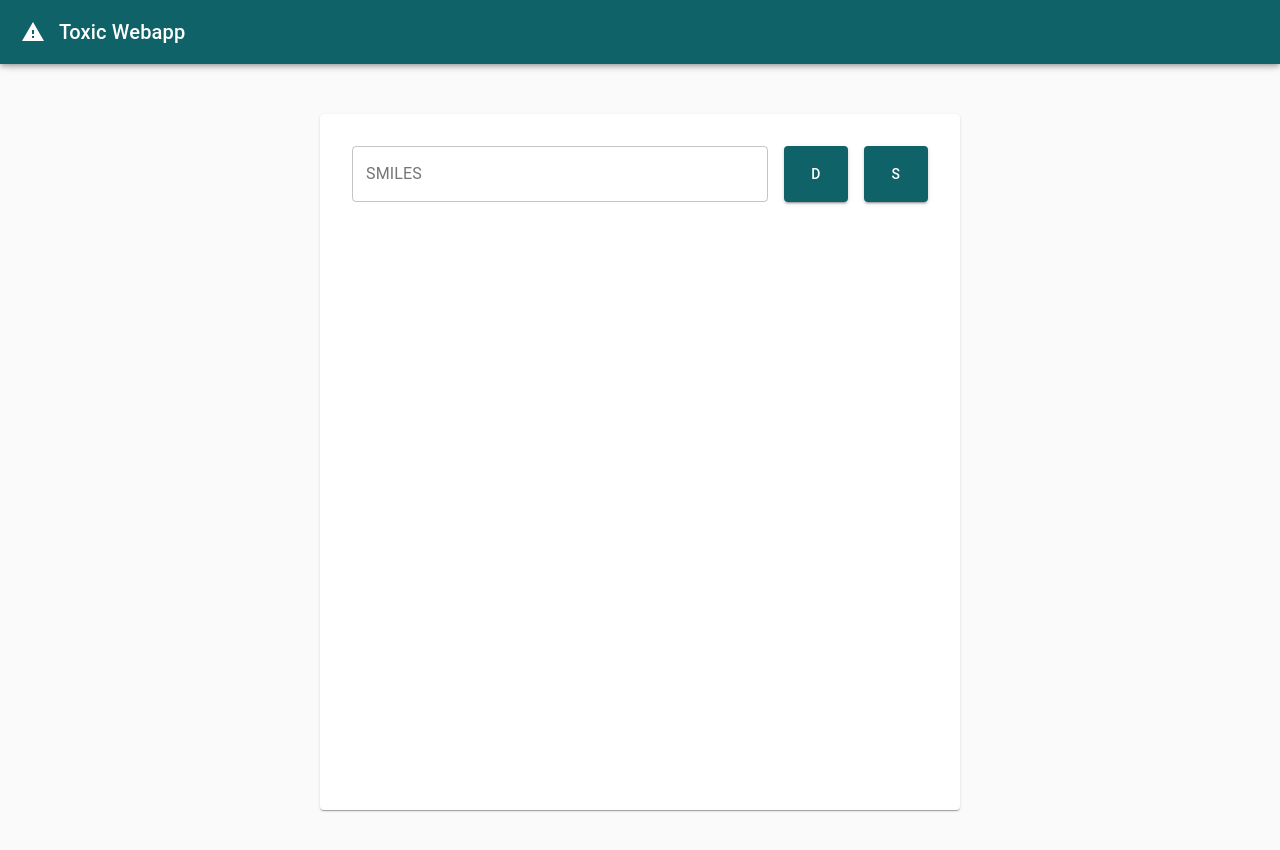
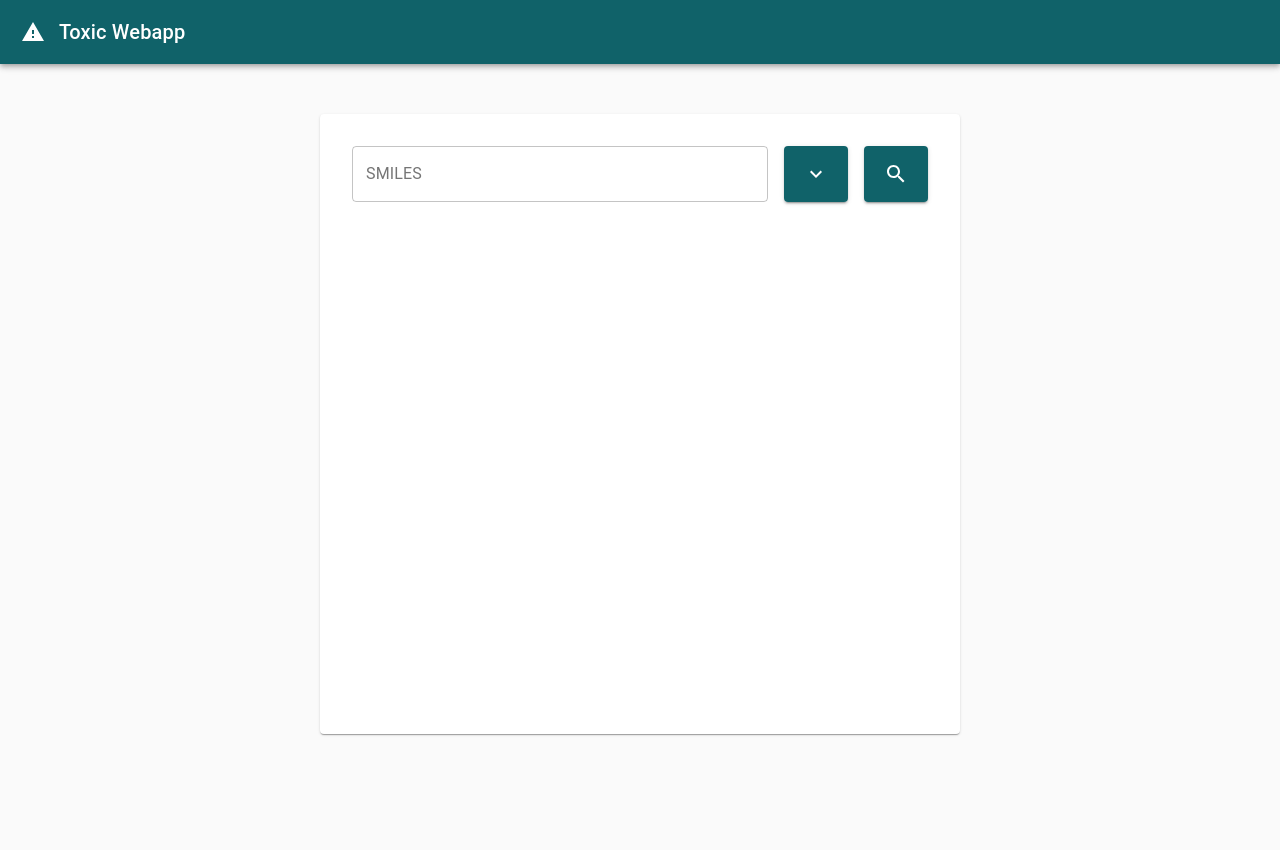
Before and after one commit to Yuugenn/toxic-webservice, a React (Create React App) app in the folder frontend/: page /home in a window 1280 px wide. Shown: the top 850 px of the page. After the commit the page ends 800 px from the top, so only its background shows below. Built offline with nearby package versions, Linux system fonts and the light colour scheme.

Commit message:
fixes frontend

```diff
--- a/frontend/src/components/Home.tsx
+++ b/frontend/src/components/Home.tsx
@@ -1,10 +1,5 @@
 import {makeStyles} from '@material-ui/core';
-import {Button, IconButton, Paper, SvgIcon, TextField} from "@material-ui/core";
-
-//import {KeyboardArrowDown, Search} from '@material-ui/icons';
-import KeyboardArrowDown from "@material-ui/icons/Search";
-import Search from "@material-ui/icons/Search";
-
+import {Button, Paper, SvgIcon, TextField} from "@material-ui/core";
 import React, {useState} from "react";
 import {API_URL} from "../config";
 
@@ -22,11 +17,19 @@ const useStyles = makeStyles((theme) => ({
   },
   button: {
       marginLeft: "16px"
+  },
+  canvas: {
+      width: "500px",
+      height: "500px"
   }
 }));
 
 
 function Home() {
+
+    // SearchIcon and KeyboardArrowDownIcon via material-ui/icons throws errors, so manually with svg path
+    const SearchIcon = <path d="M15.5 14h-.79l-.28-.27C15.41 12.59 16 11.11 16 9.5 16 5.91 13.09 3 9.5 3S3 5.91 3 9.5 5.91 16 9.5 16c1.61 0 3.09-.59 4.23-1.57l.27.28v.79l5 4.99L20.49 19l-4.99-5zm-6 0C7.01 14 5 11.99 5 9.5S7.01 5 9.5 5 14 7.01 14 9.5 11.99 14 9.5 14z" />;
+    const KeyboardArrowDownIcon = <path d="M16.59 8.59L12 13.17 7.41 8.59 6 10l6 6 6-6z" />;
 
     const classes = useStyles();
 
@@ -39,7 +42,7 @@ function Home() {
         let smilesDrawer = new SmilesDrawer.Drawer( options );
 
         SmilesDrawer.parse(e.target.value, function(tree:any) {
-            smilesDrawer.draw(tree, "example-canvas", "light", false);
+            smilesDrawer.draw(tree, "smiles-drawer", "light", false);
         });
 	};
 
@@ -56,19 +59,16 @@ function Home() {
     }
 
 
-    // TODO
-    // startIcon={<KeyboardArrowDownIcon />}
-    // startIcon={<SearchIcon />}
-
-	return (<div>
-		<Paper className="paper">
+    return (
+        <Paper className="paper">
 		    <div className={classes.row}>
 		        <TextField label="SMILES" variant="outlined" className={classes.textField} onChange={handleOnChange} />
-		        <Button variant="contained" color="primary" className={classes.button} onClick={showLastCalculation}>D</Button>
-		        <Button variant="contained" color="primary" className={classes.button} onClick={calculate}>S</Button>
+		        <Button variant="contained" color="primary" className={classes.button} onClick={showLastCalculation}><SvgIcon>{KeyboardArrowDownIcon}</SvgIcon></Button>
+		        <Button variant="contained" color="primary" className={classes.button} onClick={calculate}><SvgIcon>{SearchIcon}</SvgIcon></Button>
 		    </div>
-			<canvas id="example-canvas" width="500" height="500" />
-		</Paper></div>
+            <canvas id="smiles-drawer" className={classes.canvas} />
+            {result && (<p>{result}</p>)}
+		</Paper>
 	);
 }
 
--- a/frontend/src/components/Login.tsx
+++ b/frontend/src/components/Login.tsx
@@ -5,8 +5,12 @@ import {useHistory} from "react-router-dom";
 import {API_URL} from "../config";
 
 
-const useStyles = makeStyles((theme: Theme) => ({
+const useStyles = makeStyles((theme:Theme) => ({
 
+    form: {
+        display: "flex",
+        flexDirection: "column"
+    },
     textField: {
 		flex: "1",
 		marginBottom: "24px"
@@ -30,8 +34,12 @@ function Login() {
     const [isLoading, setLoading ] = useState<boolean>( false );
 
 
-	const login = async () => {
+	const login = async (event:any) => {
 
+        // prevent reload of the site (form submit)
+        event.preventDefault();
+
+        setError( "" );
         setLoading( true );
 
         const body = {
@@ -58,13 +66,15 @@ function Login() {
 
     return (
         <Paper className="paper">
+            <form className={classes.form} onSubmit={login}>
                 <TextField label="E-Mail"   variant="outlined" className={classes.textField}                 value={email}    onChange={(e) => setEmail(e.target.value)}    />
                 <TextField label="Passwort" variant="outlined" className={classes.textField} type="password" value={password} onChange={(e) => setPassword(e.target.value)} />
                 {error && (<p className={classes.error}>{error}</p>)}
                 <div>
-                <Button variant="contained" color="primary" onClick={login}>Anmelden</Button>
+                    <Button variant="contained" color="primary" type="submit">Anmelden</Button>
                     {isLoading && (<CircularProgress />)}
                 </div>
+            </form>
         </Paper>
     );
 }
```
Lines whose indentation alone changed are shown as unchanged.
